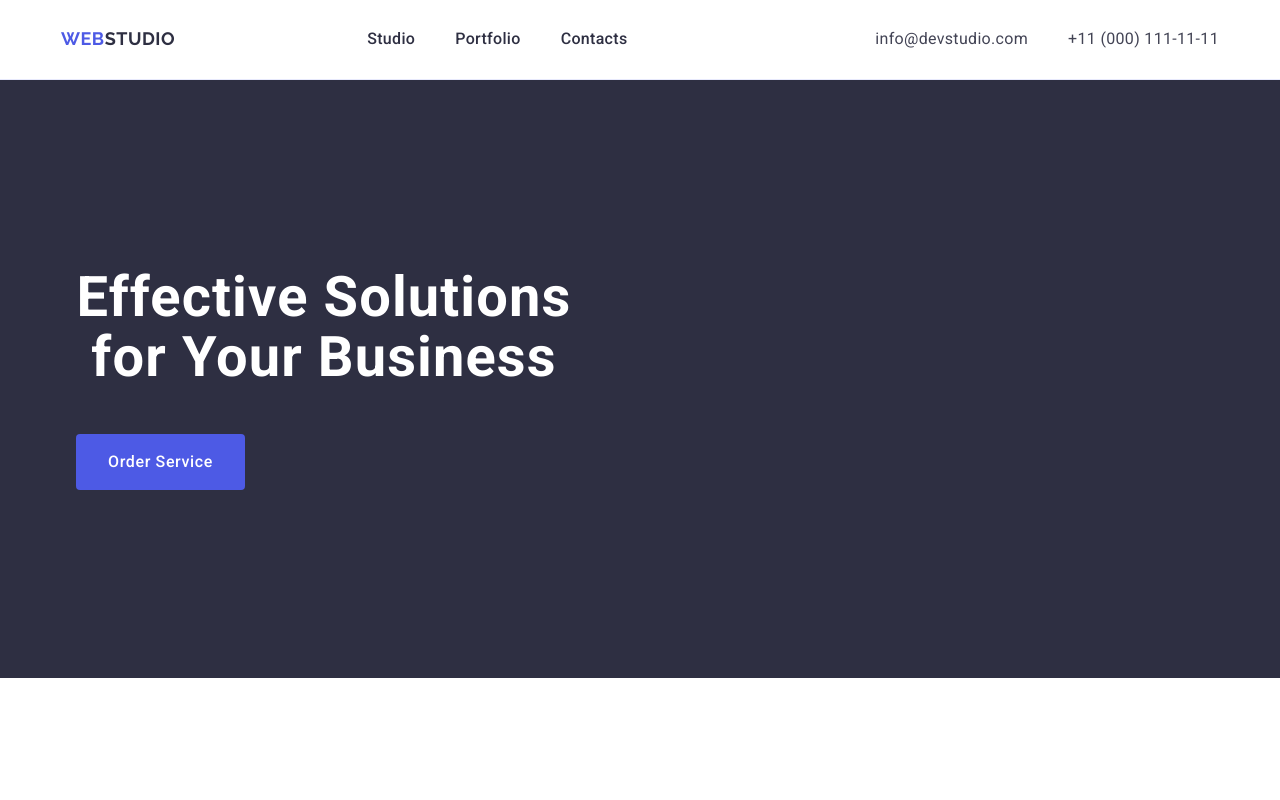
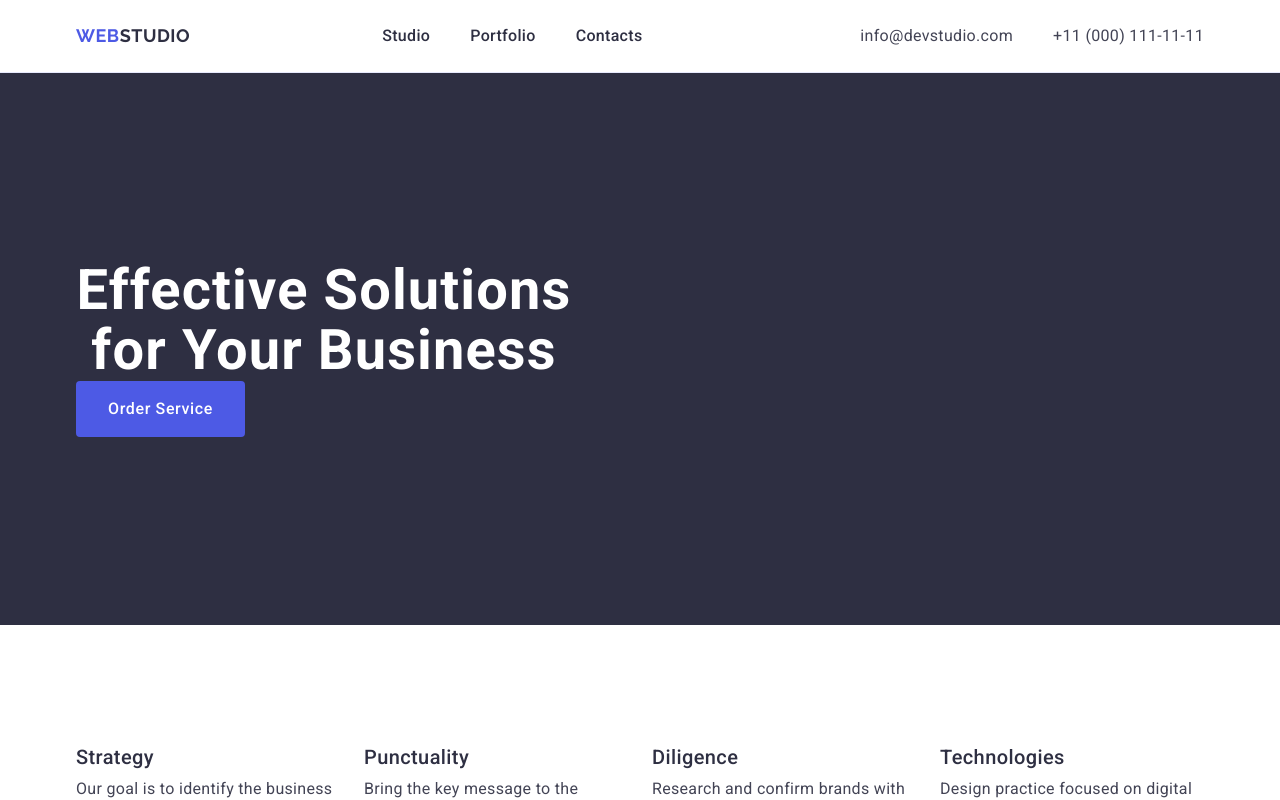
Before and after one commit to renat-full/project-4, a plain HTML site: page index.html in a window 1280 px wide. Shown: the top 800 px of the page. Drawn offline with nearby package versions, Linux system fonts and the light colour scheme.

Commit message:
исправил цсс5

```diff
--- a/css/styles.css
+++ b/css/styles.css
@@ -95,9 +95,13 @@ p {
     margin-right: 76px;
 }
 
+ .footer-title .webstudio{
+    margin-bottom: 16px;
+    display: inline-block;
+ }
+
 .footer-studio {
     color: #f4f4fd;
-    margin-bottom: 16px;
     display: inline-block;
 }
 
@@ -154,6 +158,7 @@ p {
     color: #2e2f42;
     font-weight: 500;
     padding: 24px 0 24px;
+    display: block;
 }
 
 .contacts-list {
@@ -228,7 +233,7 @@ p {
     line-height: 24px;
     letter-spacing: 0.02em;
     color: #2e2f42;
-    margin-bottom: 72px;
+    margin-bottom: 8px;
 }
 
 .team-list-item {
@@ -291,7 +296,7 @@ img {
     display: flex;
     justify-content: space-between;
     align-items: center;
-    padding: 24px 0;
+
 }
 
 .header-nav {
@@ -387,3 +392,12 @@ img {
     border-top: none;
     margin-bottom: 8px;
 }
+h1,
+h2,
+h3,
+h4,
+h5,
+h6,
+p {
+    margin: 0;
+}
```
